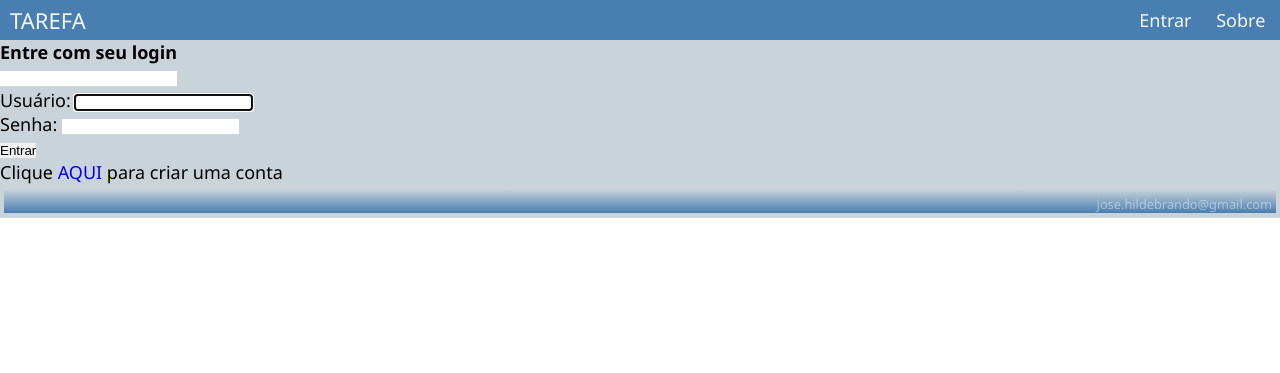
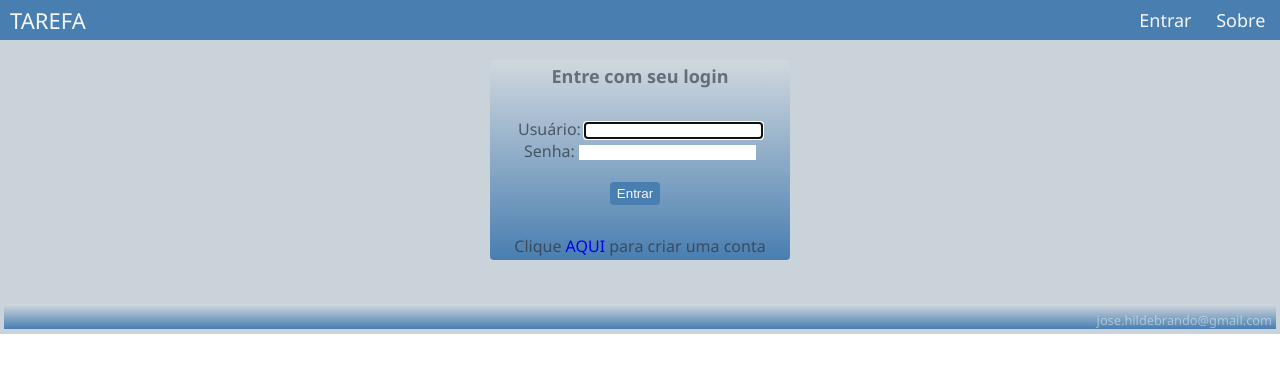
Before and after one commit to hildebrando001/Tarefa-Django-Python, a Django app: page /accounts/login/ in a window 1280 px wide. Shown: the top 373 px of the page. Run offline with Django 3.2, Linux system fonts and the light colour scheme; some libraries are stand-ins or nearby versions.

Commit message:
login card css

```diff
--- a/tasks/static/css/styles.css
+++ b/tasks/static/css/styles.css
@@ -141,18 +141,18 @@
     border-radius: 4px;
 }
 
-.list-top .btn-add, .btn-save {
+.list-top .btn-add, .btn-save, .btn-login {
     color: #f5f6fa;
 }
 
-.btn-add, .btn-save {
+.btn-add, .btn-save, .btn-login {
     background-color: #487eb0;
     padding: 4px;
     margin-right: 10px;
     border-radius: 4px;
 }
 
-.btn-add:hover, .btn-save:hover {
+.btn-add:hover, .btn-save:hover, .btn-login:hover {
     cursor: pointer;
     background-color: rgba(72, 126, 176, 0.39);
     border-radius: 4px;
@@ -249,3 +249,59 @@ footer p {
     color: #ffffff71;
     font-size: 0.8rem;
 }
+
+/* Login form */
+.login-body {
+    display: flex;
+    justify-content: center;
+}
+
+.login-card {
+    width: 300px;
+    height: 200px;
+    background-image: linear-gradient(#ffffff1c, #487eb0);
+    margin-top: 20px;
+    margin-bottom: 40px;
+    padding-top: 4px;
+    padding-bottom: 4px;
+    border-radius: 4px;
+    color: #353b48;
+}
+
+h4 {
+    text-align: center;
+    margin-bottom: 30px;
+    color: rgba(53, 59, 72, 0.664);
+}
+
+.login-form {
+    display: flex;
+    flex-direction: column;
+}
+
+.fields-login {
+    width: 100%;
+}
+
+.login-body p {
+    text-align: center;
+    font-size: 1rem;
+    color: rgba(53, 59, 72, 0.788);
+}
+
+
+.store-velue {
+    display: none;
+}
+
+.btn-login {
+    width: 50px;
+    border-radius: 4px;
+    margin-top: 20px;
+    margin-bottom: 30px;
+}
+
+.div-btn-login {
+    display: flex;
+    justify-content: center;
+}
--- a/tasks/templates/base.html
+++ b/tasks/templates/base.html
@@ -5,7 +5,7 @@
     <meta charset="UTF-8">
     <title>{% block title %}{% endblock %}</title>
     <link rel="stylesheet" href="https://stackpath.bootstrapcdn.com/font-awesome/4.7.0/css/font-awesome.min.css" integrity="sha384-wvfXpqpZZVQGK6TAh5PVlGOfQNHSoD2xbE+QkPxCAFlNEevoEH3Sl0sibVcOQVnN" crossorigin="anonymous">
-    <link rel="stylesheet" href="{% static 'css/reset.css'%}">
+    <link rel="stylesheet" href="{% static 'css/reset.css' %}">
     <link rel="stylesheet" href="{% static 'css/styles.css' %}">
  </head>
 
--- a/templates/registration/login.html
+++ b/templates/registration/login.html
@@ -4,17 +4,21 @@
 {% block title %}Entrar no sistema{% endblock %}
 
 {% block content %}
+<div class="login-body">
+    <div class="login-card">
+        <h4>Entre com seu login</h4>
 
-<h4>Entre com seu login</h4>
-
-<form method="POST">
-    {% csrf_token %}
-    <input type="hiden" name="next" value="{{ next }}">
-    {{ form.as_p }}
-
-    <button type="submit" class="btn-enviar">Entrar</button>
-</form>
-<p>Clique <a href="/accounts/register">AQUI </a>para criar uma conta</p>
-
-
+        <form method="POST" class="login-form">
+            {% csrf_token %}
+            <input class="store-velue" type="hiden" name="next" value="{{ next }}">
+            <div class="fields-login">
+                {{ form.as_p }}
+            </div>
+            <div class="div-btn-login">
+                <button type="submit" class="btn-login">Entrar</button>
+            </div>
+        </form>
+        <p>Clique <a href="/accounts/register">AQUI </a>para criar uma conta</p>
+    </div>
+</div>
 {% endblock %}
```
